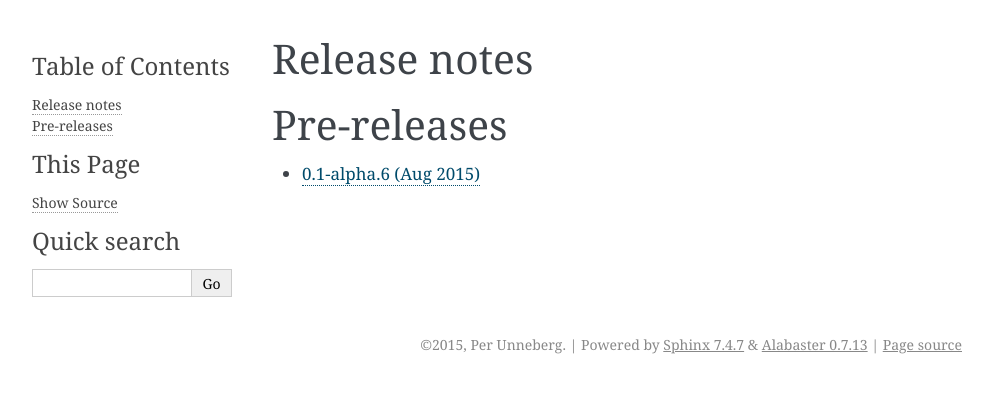
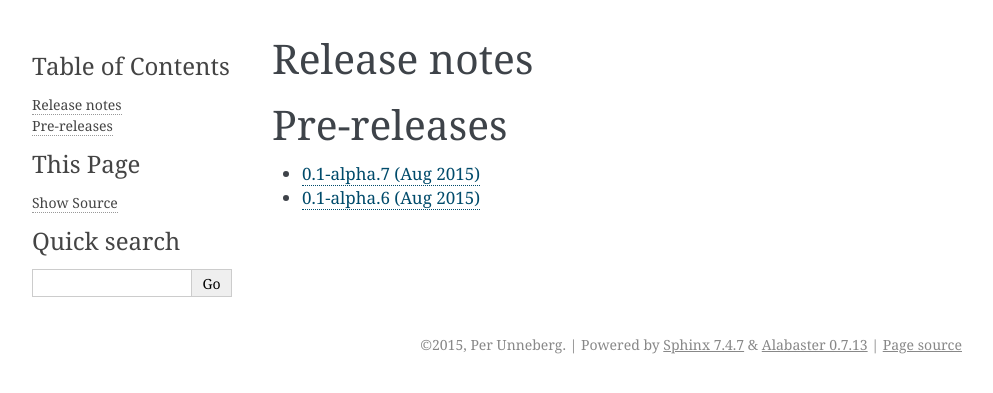
Before and after one commit to percyfal/snakemakelib, a Sphinx documentation site: the page built from sphinx/source/docs/release_notes.rst, in a window 1280 px wide. Shown: the top 393 px of the page, without its empty margins (148-1141 px from the left). Built offline with Sphinx 7.4.7, drawn with Linux system fonts in a browser that asks for light colours; pages that are not in the unit, such as notebooks, are missing from menus.

Commit message:
Add release notes

```diff
--- a/sphinx/source/docs/release_notes.rst
+++ b/sphinx/source/docs/release_notes.rst
@@ -11,4 +11,5 @@ Pre-releases
 .. toctree::
     :maxdepth: 1
 
+    releases/0.1-alpha.7
     releases/0.1-alpha.6
--- /dev/null
+++ b/sphinx/source/docs/releases/0.1-alpha.7.rst
@@ -0,0 +1,4 @@
+0.1-alpha.7 (Aug 2015)
+======================
+
+* most rules are now atomic (#12)
```
